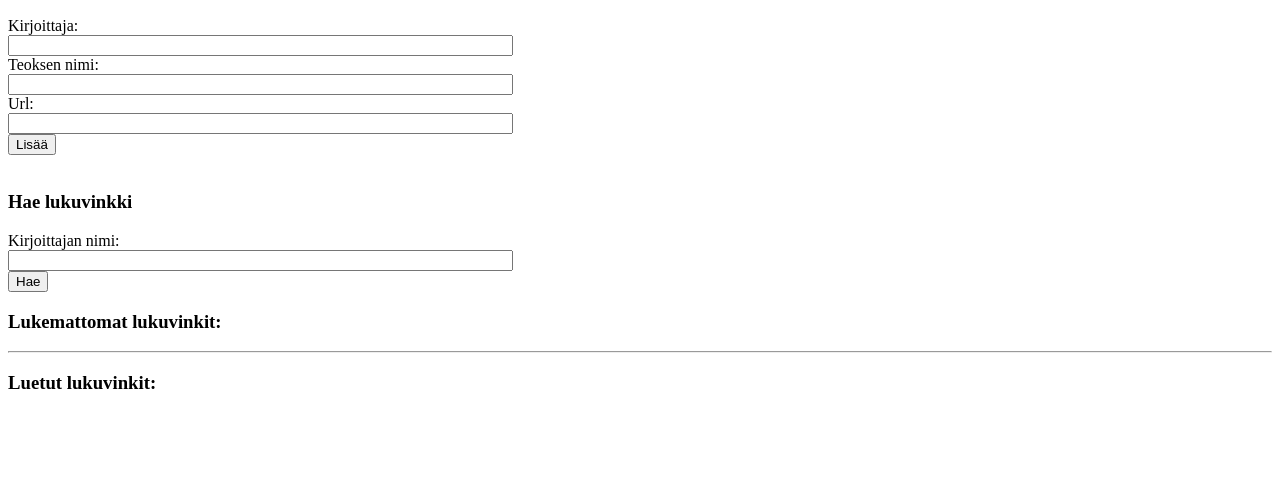
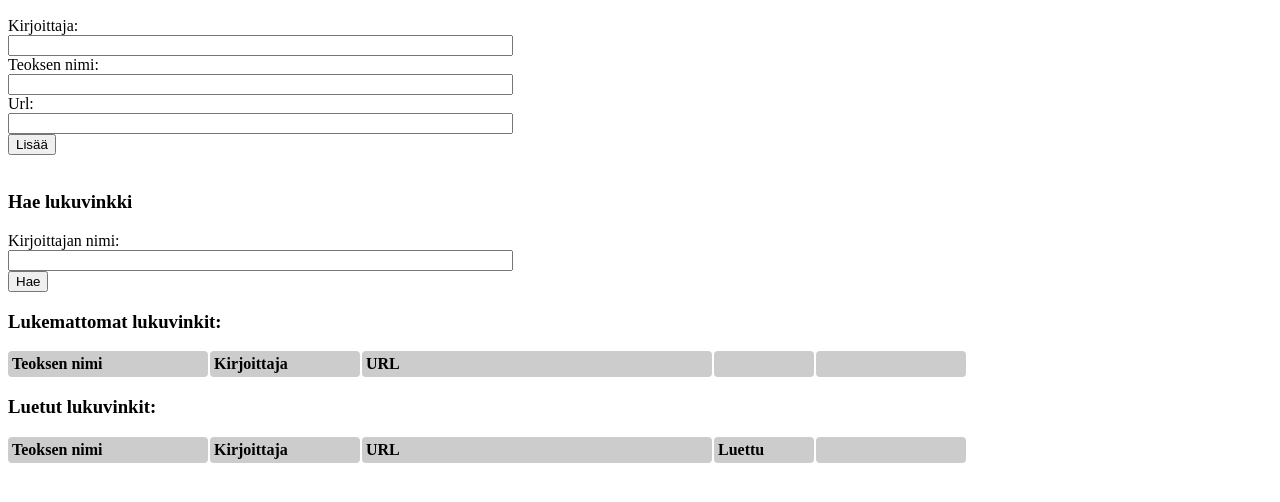
Before and after one commit to TeemuBergman/OHTU-lukuvinkkikirjasto, a Flask app: template src/templates/add_tips.html in a window 1280 px wide. Shown: the part 156-658 px from the top of the page. Run offline with Flask 2, Linux system fonts and the light colour scheme; the template is opened without the code that fills it, so the values that code supplies are empty.

Commit message:
uusi template design

```diff
--- a/src/templates/add_tips.html
+++ b/src/templates/add_tips.html
@@ -5,6 +5,30 @@
     <meta http-equiv="X-UA-Compatible" content="IE=edge">
     <meta name="viewport" content="width=device-width, initial-scale=1.0">
     <title>Omat lukuvinkit</title>
+    <style>
+
+      .lista {
+          display: grid;
+          grid-template-columns: 200px 150px 350px 100px 150px;
+          width: 950px;
+          background-color: #ffffff;
+          gap: 2px;
+
+      }
+
+      .listaheader {
+          background-color: #cccccc;
+          font-weight: bold;
+          padding: 4px;
+          border-radius: 4px;
+      }
+
+      .listaitem {
+          background-color: #eeeeee;
+          padding: 4px;
+      }
+
+  </style>
 </head>
 <body>
 <p>// <a href="/" class="button">Etusivu</a> // <a href="/logout" class="button">Kirjaudu ulos</a></p>
@@ -37,29 +61,51 @@
 </form>
 
 <h3>Lukemattomat lukuvinkit:</h3>
-<hr>
+<div class=lista>
+  <div class=listaheader>Teoksen nimi</div>
+  <div class=listaheader>Kirjoittaja</div>
+  <div class=listaheader>URL</div>
+  <div class="listaheader">&nbsp;</div>
+  <div class="listaheader">&nbsp;</div>
+</div>
+
+
 {% for tip in unread_tips %}
-<form action="/delete" method="POST">
-  <div id="notread_tips">
-    Teoksen nimi: {{tip[0]}}, Kirjoittaja: {{tip[1]}}, URL: {{tip[2]}}
-  </div>
+<div class="lista">
+  <div id="notread_tips"  class="listaitem">{{tip[0]}}</div>
+  <div class=listaitem>{{tip[1]}}</div>
+  <div class=listaitem>{{tip[2]}}</div>
+  <div class=listaitem>&nbsp;</div>
+  <div>
+    <form action="/delete" method="POST"><input type="hidden" value="{{tip[3]}}" name="tip_id">
+      <input type="submit" name="action" value="Poista" class="button" onclick="return confirm_delete(this)">
+      <input type="submit" name="action" value="Luettu / Ei luettu" class="button">
+  </form></div>
+</div>
+
+{% endfor %}
+<h3>Luetut lukuvinkit:</h3>
+
+<div class=lista>
+  <div class=listaheader>Teoksen nimi</div>
+  <div class=listaheader>Kirjoittaja</div>
+  <div class=listaheader>URL</div>
+  <div class="listaheader">Luettu</div>
+  <div class="listaheader">&nbsp;</div>
+</div>
+
+{% for tip in read_tips %}
+  <div class="lista">
+    <div id="read_tips" class="listaitem">{{tip[0]}}</div>
+    <div class=listaitem>{{tip[1]}}</div>
+    <div class=listaitem>{{tip[2]}}</div>
+    <div class="listaitem">{{tip[5]}}</div>
+    <div class="listaitem"><form action="/delete" method="POST"></form>
     <input type="hidden" value="{{tip[3]}}" name="tip_id">
     <input type="submit" name="action" value="Poista" class="button" onclick="return confirm_delete(this)">
     <input type="submit" name="action" value="Luettu / Ei luettu" class="button">
-</form>
-<hr>
-{% endfor %}
-<h3>Luetut lukuvinkit:</h3>
-{% for tip in read_tips %}
-<form action="/delete" method="POST">
-    <div id="read_tips">
-      Teoksen nimi: {{tip[0]}}, Kirjoittaja: {{tip[1]}}, URL: {{tip[2]}},</div> Luettu: {{tip[5]}}
-
-    <input type="hidden" value="{{tip[3]}}" name="tip_id">
-    <input type="submit" name="action" value="Poista" class="button" onclick="return confirm_delete(this)">
-    <input type="submit" name="action" value="Luettu / Ei luettu" class="button">
-</form>
-<hr>
+</form></div>
+</div>
 {% endfor %}
 <script>
   function check(form) {
```
Also changed, not shown: src/templates/login.html (+27 -18 lines), src/templates/results.html (+33 -4 lines), 1 other file.
